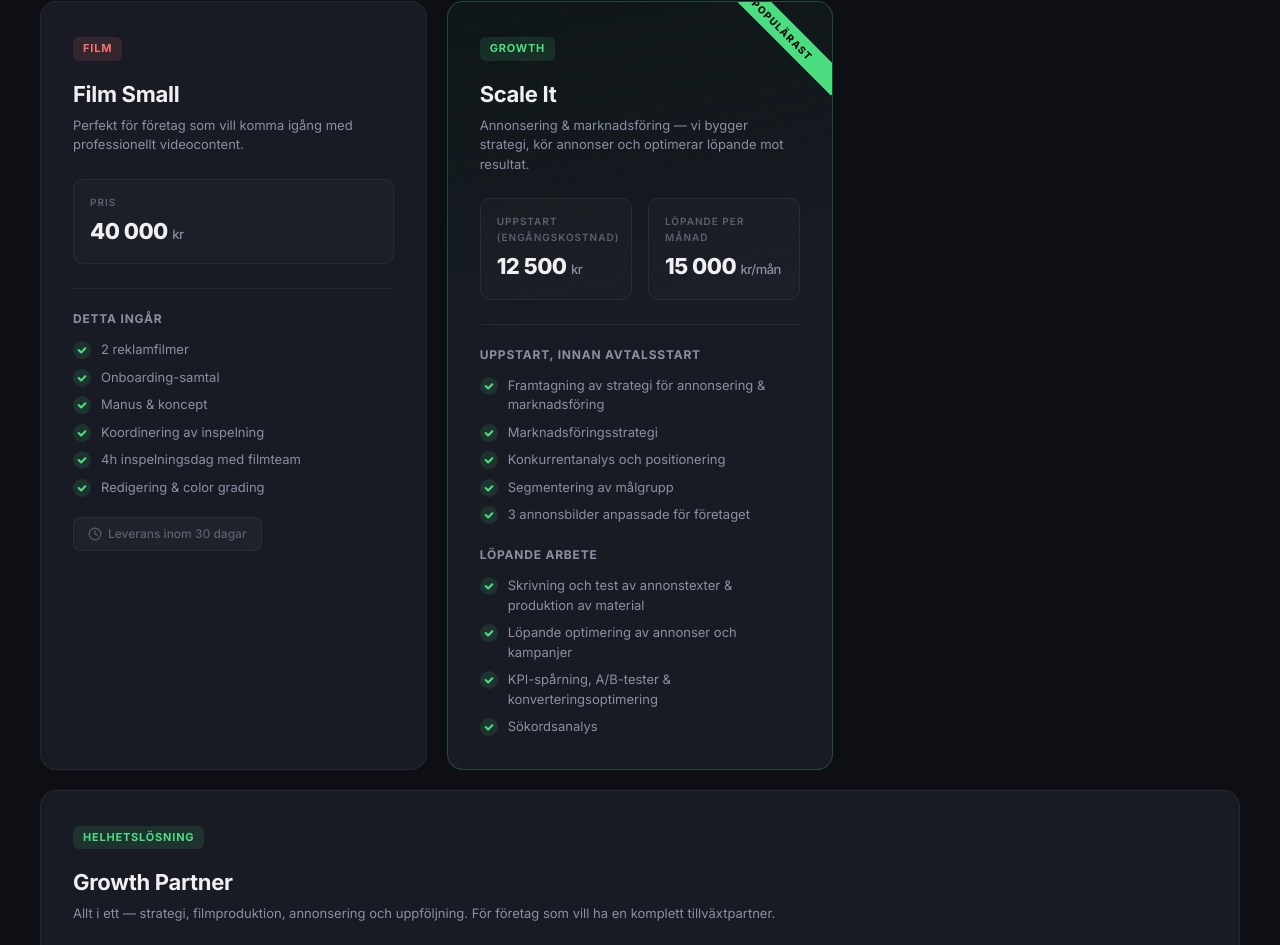
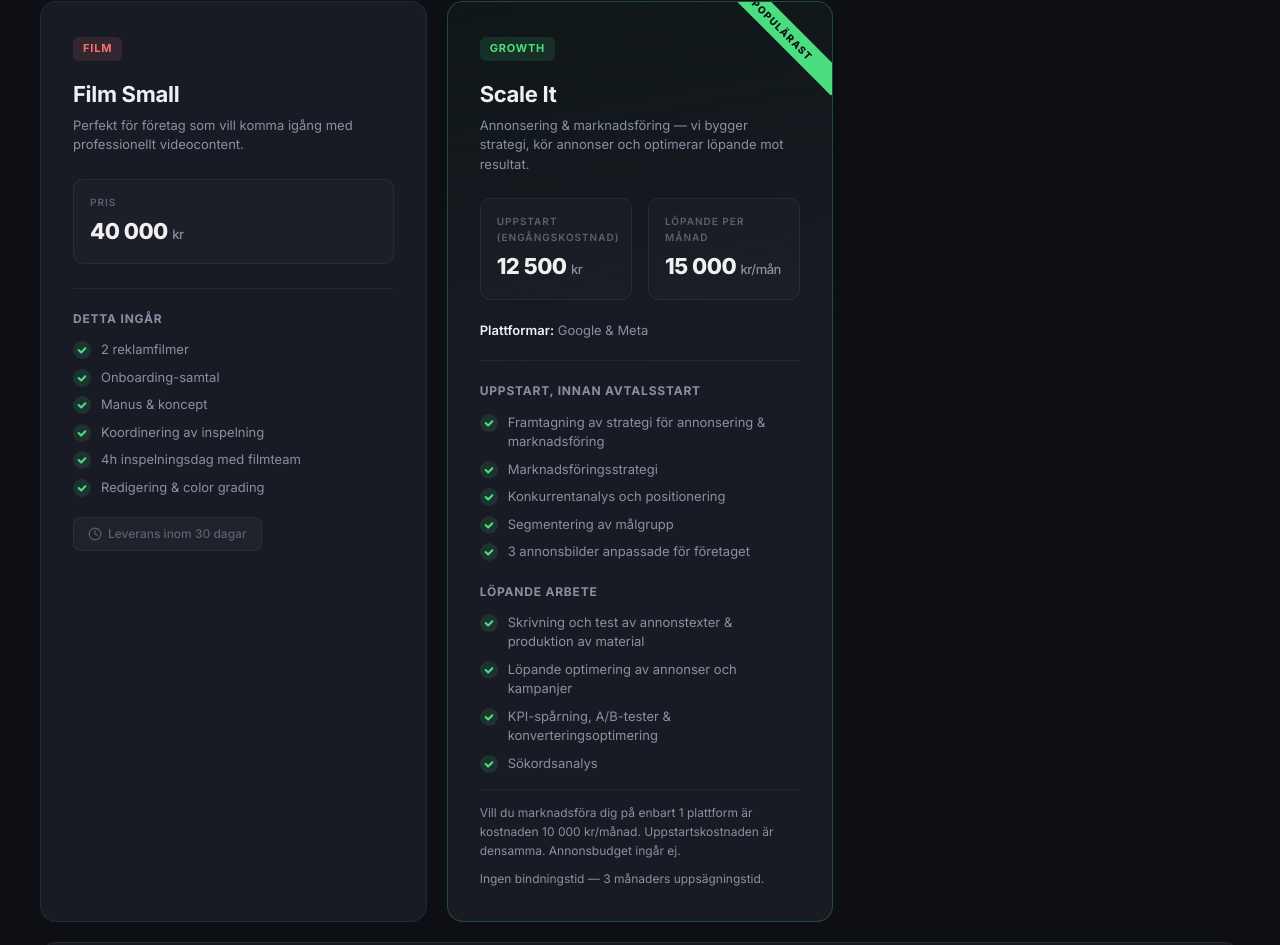
Before and after one commit to XFTfilmteamet123/xft-paket, a plain HTML site: page index.html in a window 1280 px wide. Shown: the part 323-1268 px from the top of the page. Drawn offline with Linux system fonts and the light colour scheme.

Commit message:
Scale It: plattformar + Growth Partner/Scale It uppsägningsnoter
- Scale It: lägg till "Plattformar: Google & Meta" under priserna
- Scale It: fotnot om 1-plattform-pris (10 000 kr/mån) + annonsbudget ej inkluderad
- Scale It + Growth Partner: fotnot om ingen bindningstid, 3 mån uppsägning
- Ny .card-note + .card-platforms CSS-klass

Co-Authored-By: Claude Opus 4.7 (1M context) <noreply@anthropic.com>

```diff
--- a/index.html
+++ b/index.html
@@ -229,6 +229,22 @@
     stroke-linecap: round; stroke-linejoin: round; margin-top: 2px;
   }
 
+  .card-platforms {
+    margin-top: -4px; margin-bottom: 4px;
+    font-size: 13px; color: var(--text-secondary);
+  }
+  .card-platforms strong {
+    color: var(--text-primary); font-weight: 600;
+  }
+  .card-note {
+    margin-top: 16px; padding-top: 14px;
+    border-top: 1px solid var(--border-color);
+    font-size: 12px; color: var(--text-secondary); line-height: 1.55;
+  }
+  .card-note + .card-note {
+    margin-top: 10px; padding-top: 0; border-top: none;
+  }
+
   @media (max-width: 768px) {
     .container { padding: 24px 16px; }
     .top-bar { padding: 16px 20px; }
@@ -310,6 +326,7 @@
           <div class="price-value">15 000 <span class="suffix">kr/mån</span></div>
         </div>
       </div>
+      <div class="card-platforms"><strong>Plattformar:</strong> Google &amp; Meta</div>
       <div class="feature-divider"></div>
       <div class="feature-group-title">Uppstart, innan avtalsstart</div>
       <ul class="features">
@@ -326,6 +343,8 @@
         <li><span class="ck"><svg viewBox="0 0 12 12"><path d="M2 6l3 3 5-5"/></svg></span>KPI-spårning, A/B-tester &amp; konverteringsoptimering</li>
         <li><span class="ck"><svg viewBox="0 0 12 12"><path d="M2 6l3 3 5-5"/></svg></span>Sökordsanalys</li>
       </ul>
+      <div class="card-note">Vill du marknadsföra dig på enbart 1 plattform är kostnaden 10 000 kr/månad. Uppstartskostnaden är densamma. Annonsbudget ingår ej.</div>
+      <div class="card-note">Ingen bindningstid — 3 månaders uppsägningstid.</div>
     </div>
 
     <!-- GROWTH PARTNER -->
@@ -380,6 +399,7 @@
           </ul>
         </div>
       </div>
+      <div class="card-note">Ingen bindningstid — 3 månaders uppsägningstid.</div>
     </div>
 
   </div>
```
